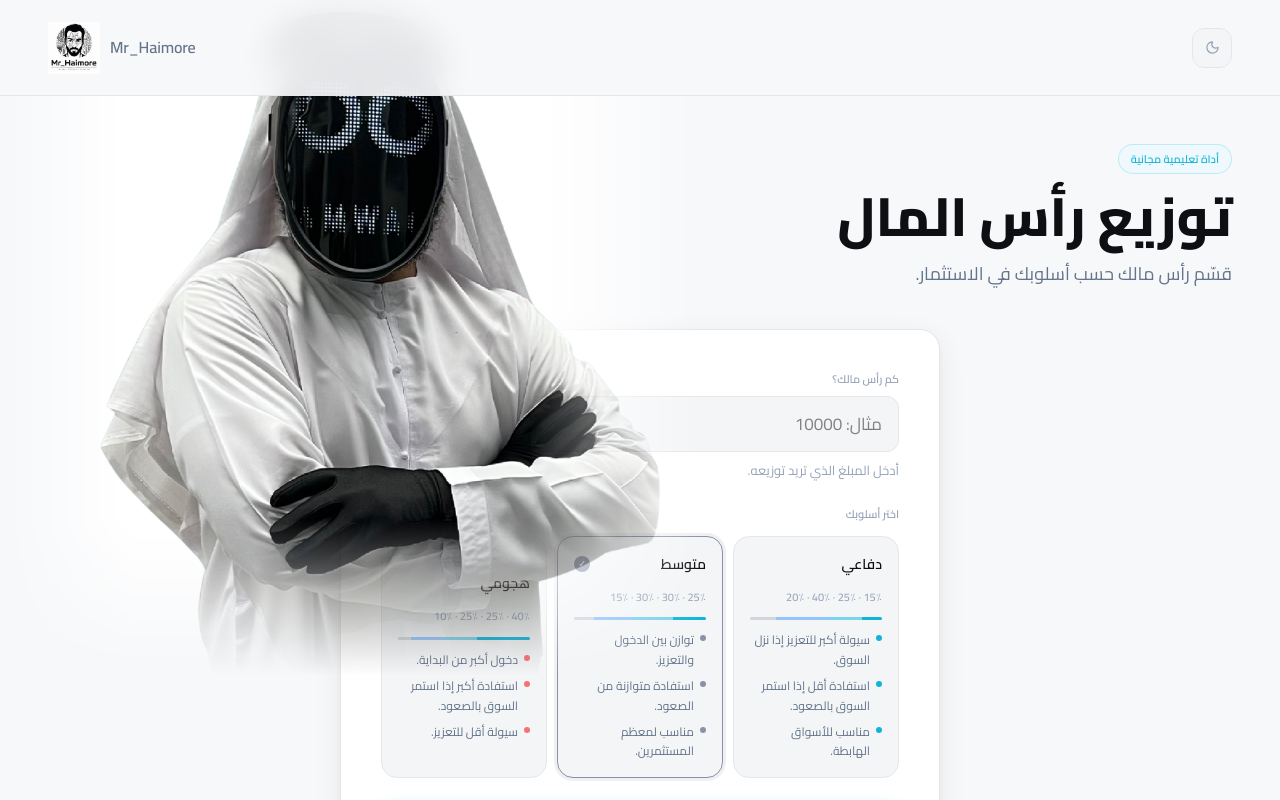
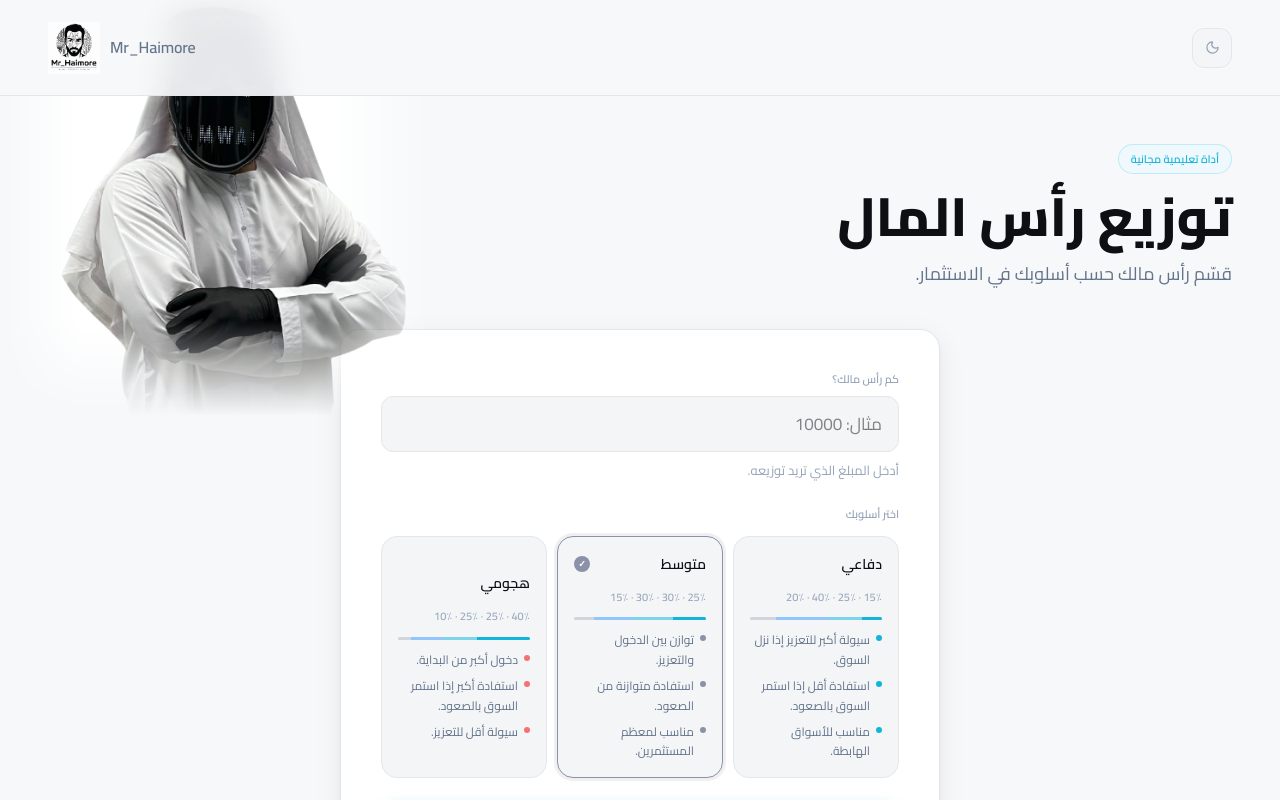
Before and after one commit to haimoreah/Mr_Haimore-capital-allocator, a React (Vite) app: page / in a window 1280 px wide. Shown: the top 800 px of the page. Built offline with nearby package versions, Linux system fonts and the light colour scheme.

Commit message:
shrink watermark from 130vh to 80vh

```diff
--- a/src/index.css
+++ b/src/index.css
@@ -242,7 +242,7 @@ input[type='number'] { -moz-appearance: textfield; }
   left: 0;
   top: 0;
   transform: translateY(-35%);
-  height: 130vh;
+  height: 80vh;
   width: auto;
   opacity: 1;
   z-index: 0;
```
